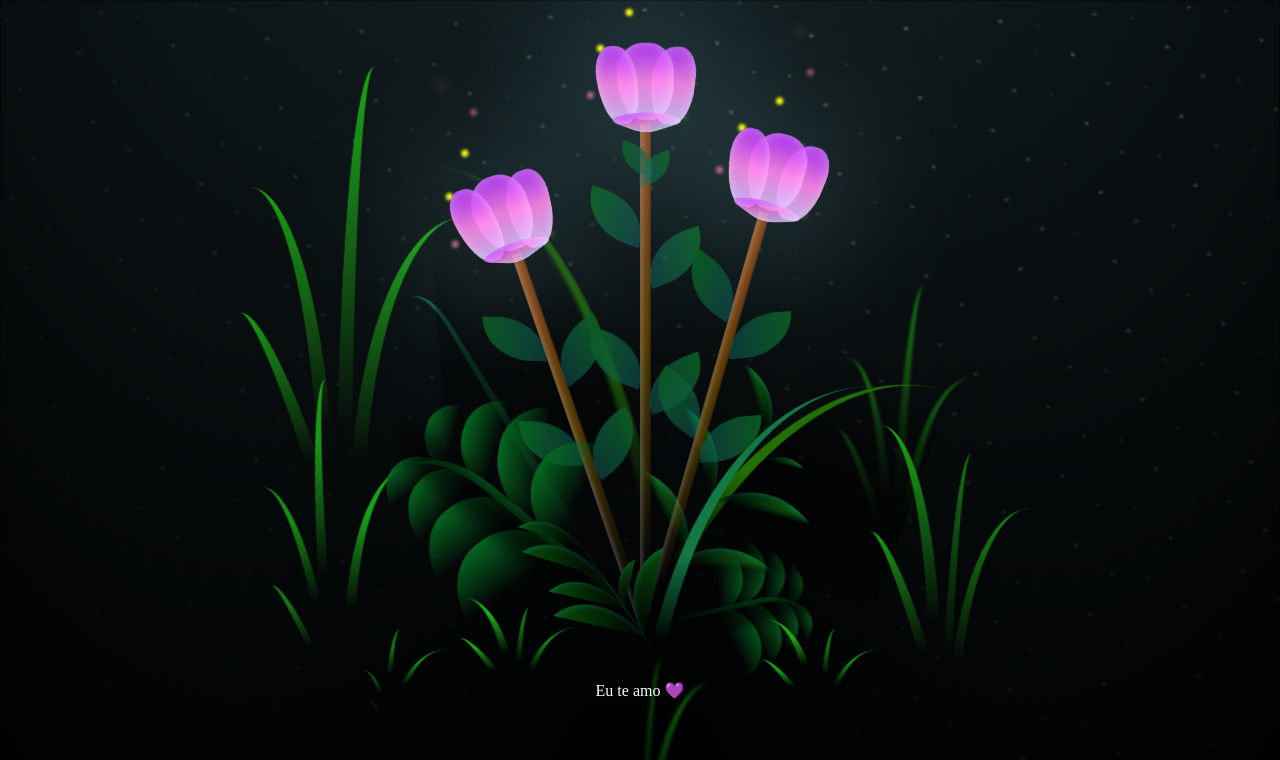
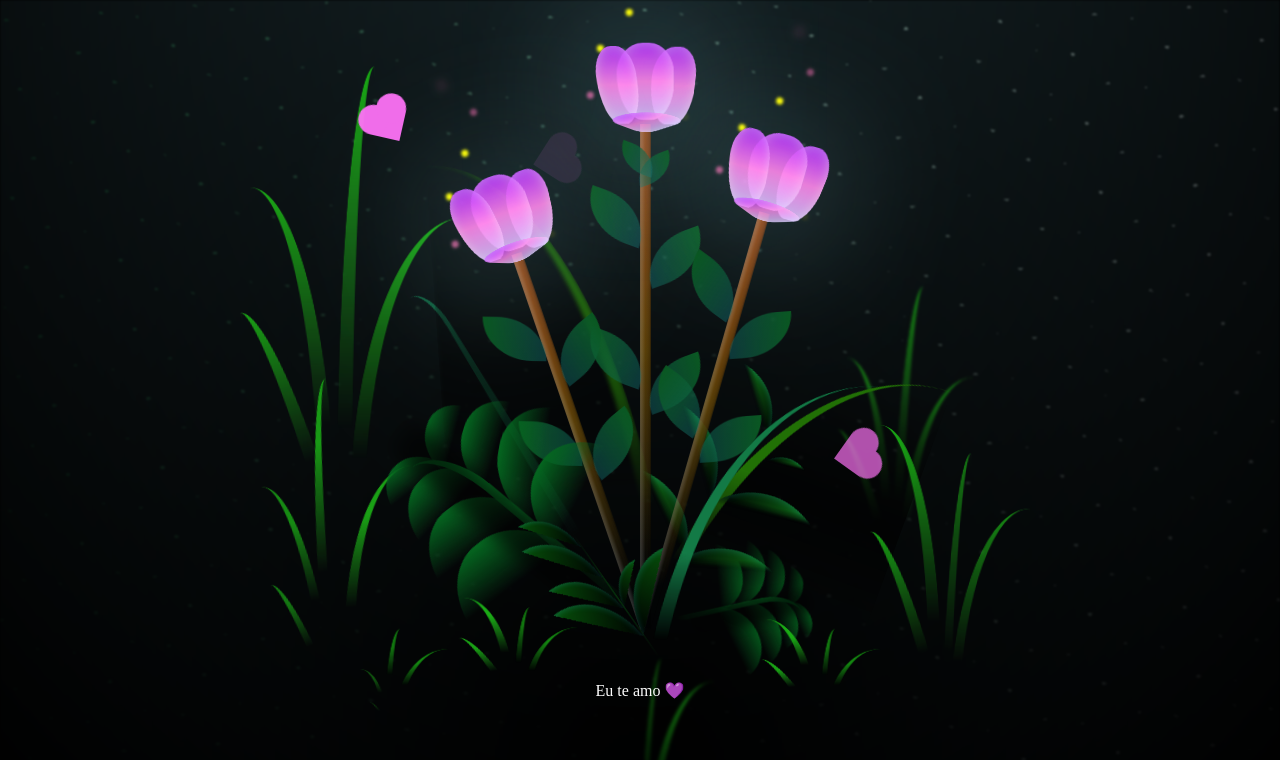
Before and after one commit to igorOliveira-dev/flowers, a plain HTML site: page flower.html in a window 1280 px wide. Shown: the top 760 px of the page. Drawn offline with Linux system fonts and the light colour scheme.

Commit message:
Add files via upload

```diff
--- a/css/main.css
+++ b/css/main.css
@@ -1332,3 +1332,39 @@ body {
   z-index: 2;
   margin-bottom: 100px;
 }
+
+.coracao {
+  position: absolute;
+  width: 100px;
+  height: 100px;
+  background-color: rgb(255, 114, 248);
+  transform: rotate(-45deg);
+  left: 50%;
+  top: 50%;
+  scale: .3;
+  opacity: 0;
+  transform: rotate(-45deg);
+  transition: transform 1s ease, opacity 1s ease;
+}
+.coracao:before,
+.coracao:after {
+  content: '';
+  position: absolute;
+  width: 100px;
+  height: 100px;
+  border-radius: 50px;
+  background-color: rgb(255, 114, 248);
+}
+.coracao:before {
+  top: -50px;
+  left: 0;
+}
+.coracao:after {
+  top: 0;
+  left: 50px;
+}
+
+.desaparecer {
+  opacity: 0;
+  transition: opacity 1s ease;
+}
--- a/main.js
+++ b/main.js
@@ -1,3 +1,38 @@
 onload = () =>{
     document.body.classList.remove("container");
+    setTimeout(() => {
+        setInterval(criarCoracao, 300);
+    }, 4000);
 };
+
+function criarCoracao() {
+    const coracao = document.createElement('div');
+    coracao.classList.add('coracao');
+
+    // Posição aleatória na tela
+    coracao.style.left = Math.random() * window.innerWidth + 'px';
+    coracao.style.top = Math.random() * window.innerHeight + 'px';
+
+    // Rotação aleatória
+    const rotacaoAleatoria = Math.random() * 360;
+    coracao.style.transform = 'rotate(' + rotacaoAleatoria + 'deg)';
+
+    // Adiciona o coração ao corpo do documento
+    document.body.appendChild(coracao);
+
+    // Inicia a transição de opacidade
+    setTimeout(() => {
+      coracao.style.opacity = 1;
+    }, 100);
+
+    setTimeout(() => {
+        coracao.classList.add('desaparecer');
+      }, 1000); // Inicia a transição de desaparecimento após 2 segundos
+
+    // Remover o coração depois de 4 segundos
+    setTimeout(() => {
+      coracao.remove();
+    }, 2000);
+  }
+
+  // Criar um novo coração a cada 300 milissegundos
```
Also changed, not shown: flower.html (line endings or trailing spaces), index.html (line endings or trailing spaces).
